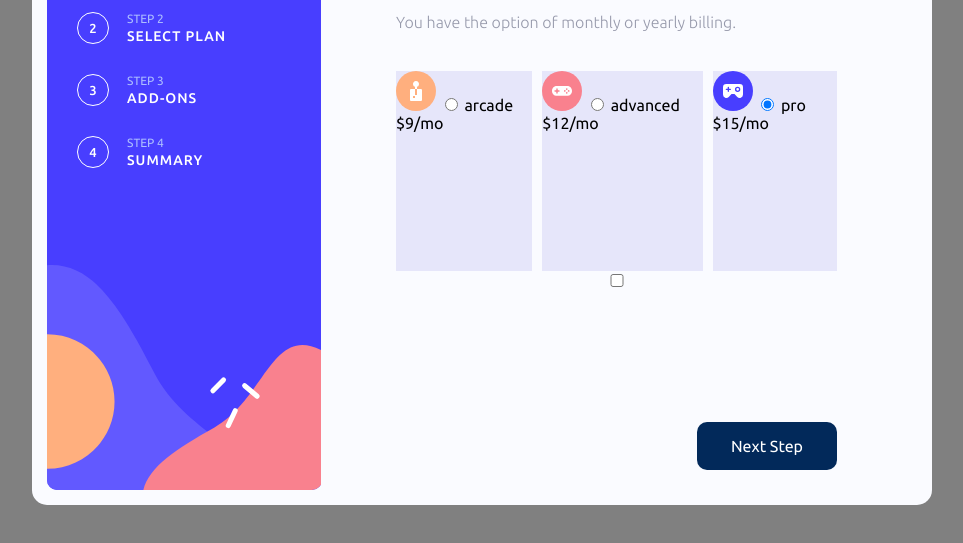
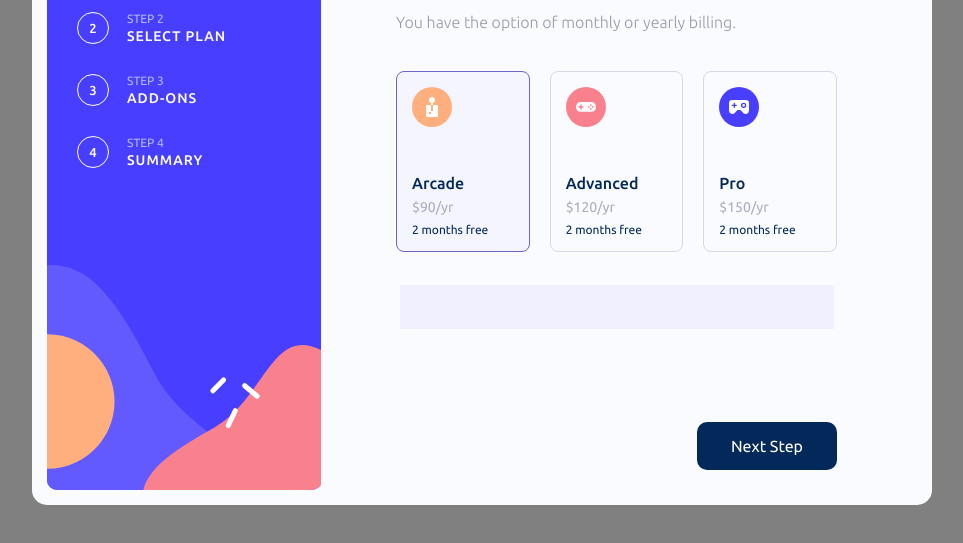
Before and after one commit to madosy/multi-step-form, a website built with webpack: page src/template.html in a window 1280 px wide. Shown: the part 195-738 px from the top of the page, without its empty margins (158-1121 px from the left). Built offline with nearby package versions, Linux system fonts and the light colour scheme; what pubsub-js would draw is missing.

Commit message:
mo/yr moved to script and "2months free" in ::after

```diff
--- a/src/content_components/content/select-plan/generateForm.js
+++ b/src/content_components/content/select-plan/generateForm.js
@@ -23,8 +23,8 @@ function isPlanSelected() {
 }
 
 function initializePlan() {
-  sessionStorage.setItem("plan-select.duration", "monthly");
-  sessionStorage.setItem("plan-select.tier", "pro");
+  sessionStorage.setItem("plan-select.duration", "yearly");
+  sessionStorage.setItem("plan-select.tier", "arcade");
 }
 
 // const generateSelect = (() => {
--- a/src/content_components/content/select-plan/generateTierOptions.js
+++ b/src/content_components/content/select-plan/generateTierOptions.js
@@ -33,13 +33,14 @@ const tierFactory = (planName) => {
   const storedPlanDuration = sessionStorage.getItem("plan-select.duration");
   const storedPlanTier = sessionStorage.getItem("plan-select.tier");
   const price = planPricingModel.getPlanPrice(storedPlanDuration, planName);
+  const perText = () => (storedPlanDuration == "monthly" ? "mo" : "yr");
 
   const label = document.createElement("label");
   label.setAttribute("for", planName);
   label.innerHTML = `
   <input name="plan" type="radio" id="${planName}">
   <span>${planName}</span>
-  <span class="pricing ${storedPlanDuration}">$${price}/</span>`;
+  <span class="pricing ${storedPlanDuration}">$${price}/${perText()}</span>`;
 
   const isPlanSelected = () => storedPlanTier === planName;
 
--- a/src/content_components/content/select-plan/selectPlan_style.scss
+++ b/src/content_components/content/select-plan/selectPlan_style.scss
@@ -1,5 +1,7 @@
 .select-plan {
   font-family: "Ubuntu", sans-serif;
+  box-sizing: border-box;
+
   h1 {
     margin: 0;
     color: hsl(213, 96%, 18%);
@@ -13,25 +15,75 @@
     margin-bottom: 40px;
   }
 
-  span.pricing.monthly::after {
-    content: "mo";
-  }
-
-  span.pricing.yearly::after {
-    content: "yr";
-  }
-
   .select-plan-form {
     display: grid;
     grid-template-columns: 1fr;
-    grid-template-rows: 200px 1fr;
+    grid-template-rows: 1fr 50px;
+    gap: 30px;
+
+    input[type="radio"] {
+      appearance: none;
+      display: none;
+    }
 
     .tier-container {
-      display: flex;
-      gap: 10px;
+      display: grid;
+      grid-template-columns: 1fr 1fr 1fr;
+      gap: 20px;
 
       label {
-        background-color: lavender;
+        display: grid;
+        max-height: 170px;
+        grid-template-rows: 1fr min-content min-content;
+        border: 1px solid hsl(229, 24%, 87%);
+        border-radius: 8px;
+        padding: 15px;
+        row-gap: 7px;
+        cursor: pointer;
+
+        &:has(input:checked) {
+          border: 1px solid hsla(243, 50%, 60%);
+          background-color: hsl(243, 100%, 98%);
+        }
+
+        img {
+          margin-bottom: 40px;
+        }
+
+        span:first-of-type {
+          color: hsl(213, 96%, 18%);
+          text-transform: capitalize;
+          font-weight: 500;
+          font-size: 16px;
+        }
+        span.pricing {
+          color: hsl(231, 11%, 70%);
+          font-size: 14px;
+          font-weight: 400;
+
+          &.yearly::after {
+            content: "2 months free";
+            display: block;
+            margin-top: 8px;
+            color: hsl(213, 96%, 18%);
+            font-size: 12px;
+          }
+        }
+      }
+    }
+
+    input[type="checkbox"] {
+      position: relative;
+      appearance: none;
+      display: block;
+      background-color: hsl(243, 100%, 97%);
+
+      &::before {
+        display: block;
+        width: 10px;
+        height: 10px;
+        background-color: hsl(213, 96%, 18%);
+        position: absolute;
       }
     }
   }
```
